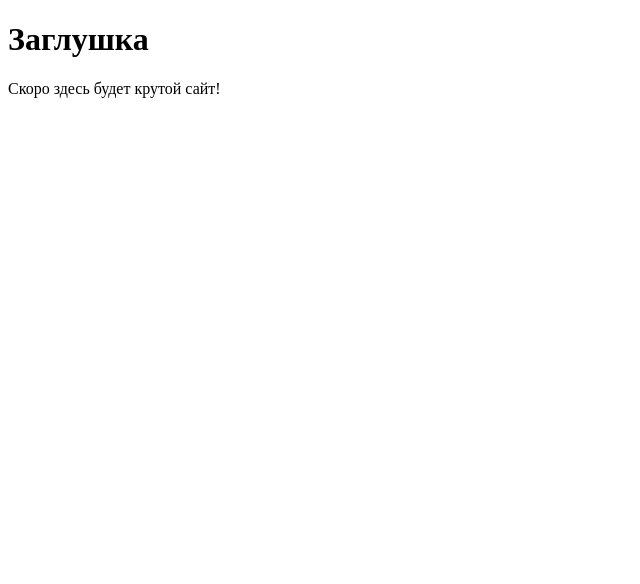
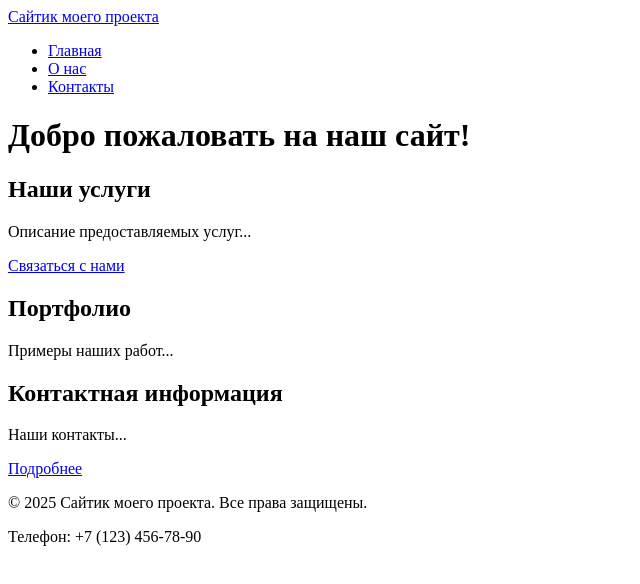
Before and after one commit to YanchikSivova/my_awesome_project, a plain HTML site: page index.html in a window 1280 px wide. Shown: the whole page, without its empty margins (0-640 px from the left). Drawn offline with Linux system fonts and the light colour scheme.

Commit message:
feat: add multi-page structure with semantics, nav and anchors

```diff
--- a/index.html
+++ b/index.html
@@ -1,15 +1,51 @@
 <!DOCTYPE html>
 <html lang="ru">
+
 <head>
-<meta charset="UTF-8">
-<!-- Важная мета-информация для корректного отображения на мобильных устройствах -->
-<meta name="viewport" content="width=device-width, initial-scale=1.0">
-<title>Мой первый проект</title>
-<!-- Подключение фавиконки -->
-<link rel="icon" href="assets/favicon.ico" type="image/x-icon">
+    <meta charset="UTF-8">
+    <meta name="viewport" content="width=device-width, initial-scale=1.0">
+    <title>Главная - Мой проектик</title>
+    <meta name="description" content="very very small project">
+    <link rel="icon" href="assets/favicon.ico" type="image/x-icon">
 </head>
+
 <body>
-<h1>Заглушка</h1>
-<p>Скоро здесь будет крутой сайт!</p>
+    <!-- Шапка сайта-->
+    <header>
+        <a href="/">Сайтик моего проекта</a>
+        <nav>
+            <ul>
+                <li><a href="index.html">Главная</a></li>
+                <li><a href="about.html">О нас</a></li>
+                <li><a href="contacts.html">Контакты</a></li>
+            </ul>
+        </nav>
+    </header>
+    <!-- Уникальное основное содержимое страницы -->
+    <main>
+        <h1>Добро пожаловать на наш сайт!</h1>
+        <!-- Секция 1 с якорем -->
+        <section id="services">
+            <h2>Наши услуги</h2>
+            <p>Описание предоставляемых услуг...</p>
+            <a href="#contacts">Связаться с нами</a> <!-- Якорная ссылка внутри страницы -->
+        </section>
+        <!-- Секция 2 с якорем -->
+        <section id="portfolio">
+            <h2>Портфолио</h2>
+            <p>Примеры наших работ...</p>
+        </section>
+        <!-- Секция 3 с якорем -->
+        <section id="contacts">
+            <h2>Контактная информация</h2>
+            <p>Наши контакты...</p>
+            <a href="contacts.html">Подробнее</a> <!-- Ссылка на отдельную страницу -->
+        </section>
+    </main>
+    <!-- Подвал сайта -->
+    <footer>
+        <p>&copy; 2025 Сайтик моего проекта. Все права защищены.</p>
+        <p>Телефон: +7 (123) 456-78-90</p>
+    </footer>
 </body>
 </html>
```
Also changed, not shown: about.html (added, +48 -0 lines), contacts.html (added, +48 -0 lines), src/index.html (deleted, +0 -15 lines), assets/пикча.ico (deleted), 1 other file.
